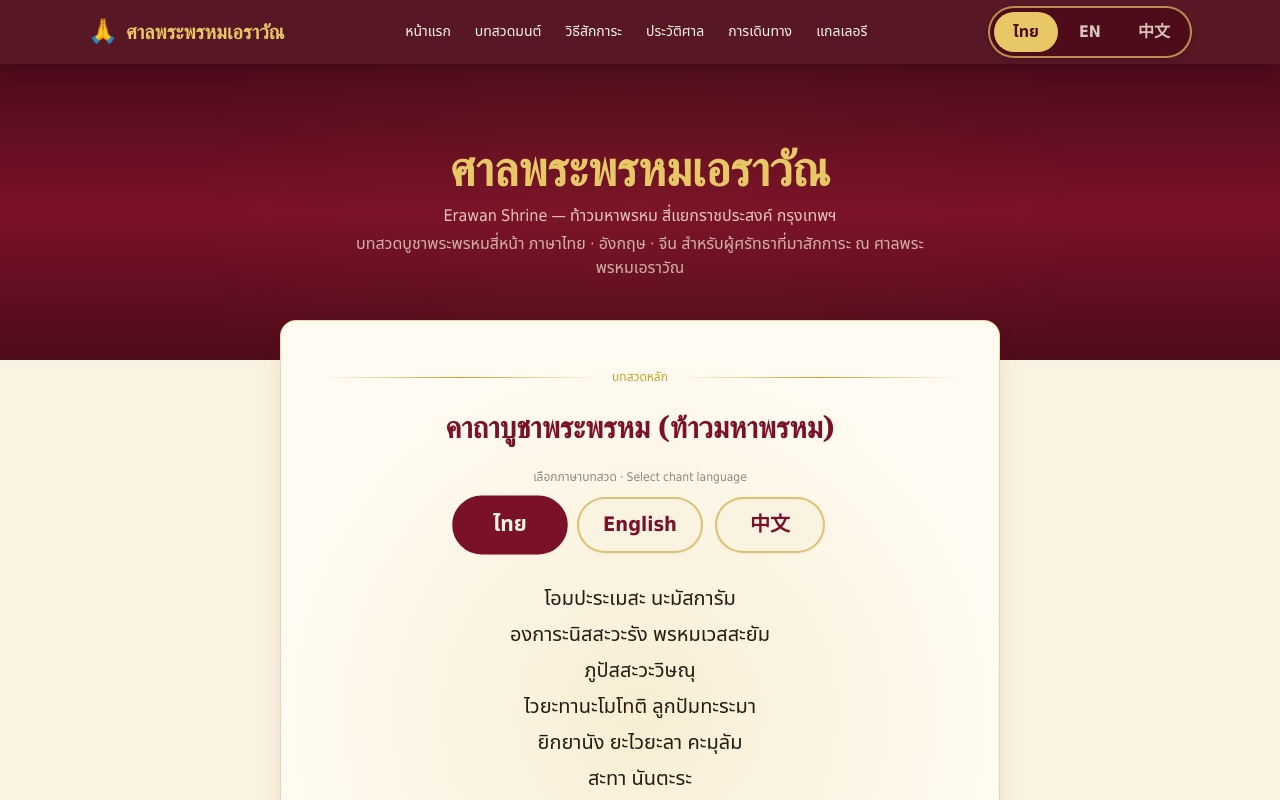
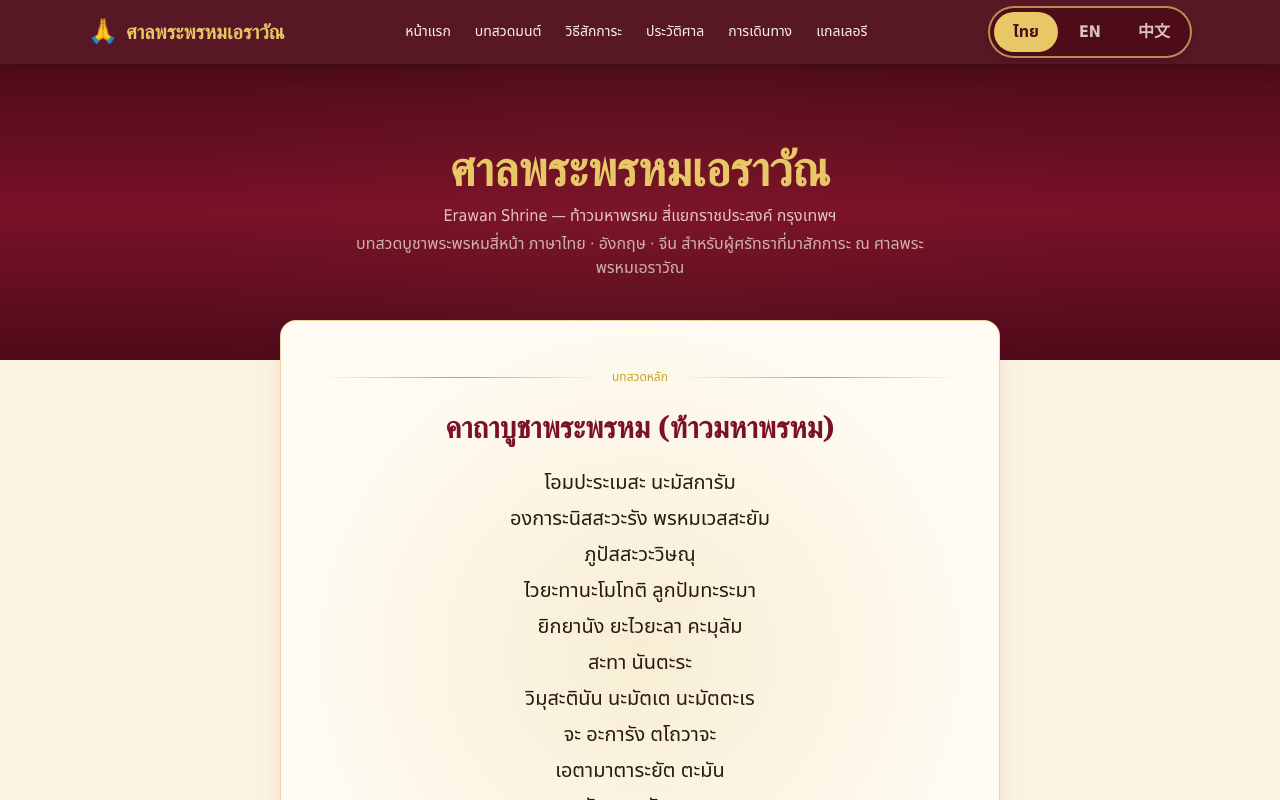
Before and after one commit to Erawan-Shrine/erawan-shrine-website, a Next.js app: page / in a window 1280 px wide. Shown: the top 800 px of the page. Built offline with nearby package versions, Linux system fonts and the light colour scheme.

Commit message:
Remove duplicate chant language selector; always default to Thai on load

```diff
--- a/components/PrayerChant.tsx
+++ b/components/PrayerChant.tsx
@@ -1,6 +1,6 @@
 "use client";
 
-import { useState } from "react";
+import { useLanguage } from "@/context/LanguageContext";
 
 type Lang = "th" | "en" | "zh";
 
@@ -66,14 +66,8 @@ const chants: Record<Lang, { title: string; lines: string[]; note: string }> = {
   },
 };
 
-const tabLabels: Record<Lang, string> = {
-  th: "ไทย",
-  en: "English",
-  zh: "中文",
-};
-
 export default function PrayerChant() {
-  const [lang, setLang] = useState<Lang>("th");
+  const { lang } = useLanguage();
   const chant = chants[lang];
 
   return (
@@ -94,25 +88,6 @@ export default function PrayerChant() {
           {chant.title}
         </h2>
 
-        <p className="text-center text-xs text-shrine-ink/50 mb-3">
-          เลือกภาษาบทสวด · Select chant language
-        </p>
-        <div className="flex justify-center gap-3 mb-8 flex-wrap">
-          {(Object.keys(tabLabels) as Lang[]).map((key) => (
-            <button
-              key={key}
-              onClick={() => setLang(key)}
-              className={`min-w-[110px] px-6 py-3 rounded-full text-lg sm:text-xl font-bold border-2 shadow-sm transition-colors ${
-                lang === key
-                  ? "bg-shrine-red text-shrine-cream border-shrine-red scale-105"
-                  : "border-shrine-gold/60 text-shrine-red bg-shrine-cream hover:bg-shrine-gold/10"
-              }`}
-            >
-              {tabLabels[key]}
-            </button>
-          ))}
-        </div>
-
         <div className="max-w-xl mx-auto text-center space-y-2 text-lg sm:text-xl leading-relaxed text-shrine-ink">
           {chant.lines.map((line, i) => (
             <p key={i}>{line}</p>
--- a/context/LanguageContext.tsx
+++ b/context/LanguageContext.tsx
@@ -1,6 +1,6 @@
 "use client";
 
-import { createContext, useContext, useEffect, useState } from "react";
+import { createContext, useContext, useState } from "react";
 
 export type Lang = "th" | "en" | "zh";
 
@@ -14,27 +14,14 @@ const LanguageContext = createContext<LanguageContextType>({
   setLang: () => {},
 });
 
-const STORAGE_KEY = "erawan-shrine-lang";
-
+// Language choice is intentionally NOT persisted (no localStorage) — every
+// fresh page load/visit should always start in Thai, regardless of what a
+// visitor previously selected.
 export function LanguageProvider({ children }: { children: React.ReactNode }) {
   const [lang, setLangState] = useState<Lang>("th");
 
-  useEffect(() => {
-    try {
-      const saved = window.localStorage.getItem(STORAGE_KEY);
-      if (saved === "th" || saved === "en" || saved === "zh") setLangState(saved);
-    } catch {
-      // ignore (e.g. storage disabled)
-    }
-  }, []);
-
   const setLang = (l: Lang) => {
     setLangState(l);
-    try {
-      window.localStorage.setItem(STORAGE_KEY, l);
-    } catch {
-      // ignore
-    }
   };
 
   return (
```
